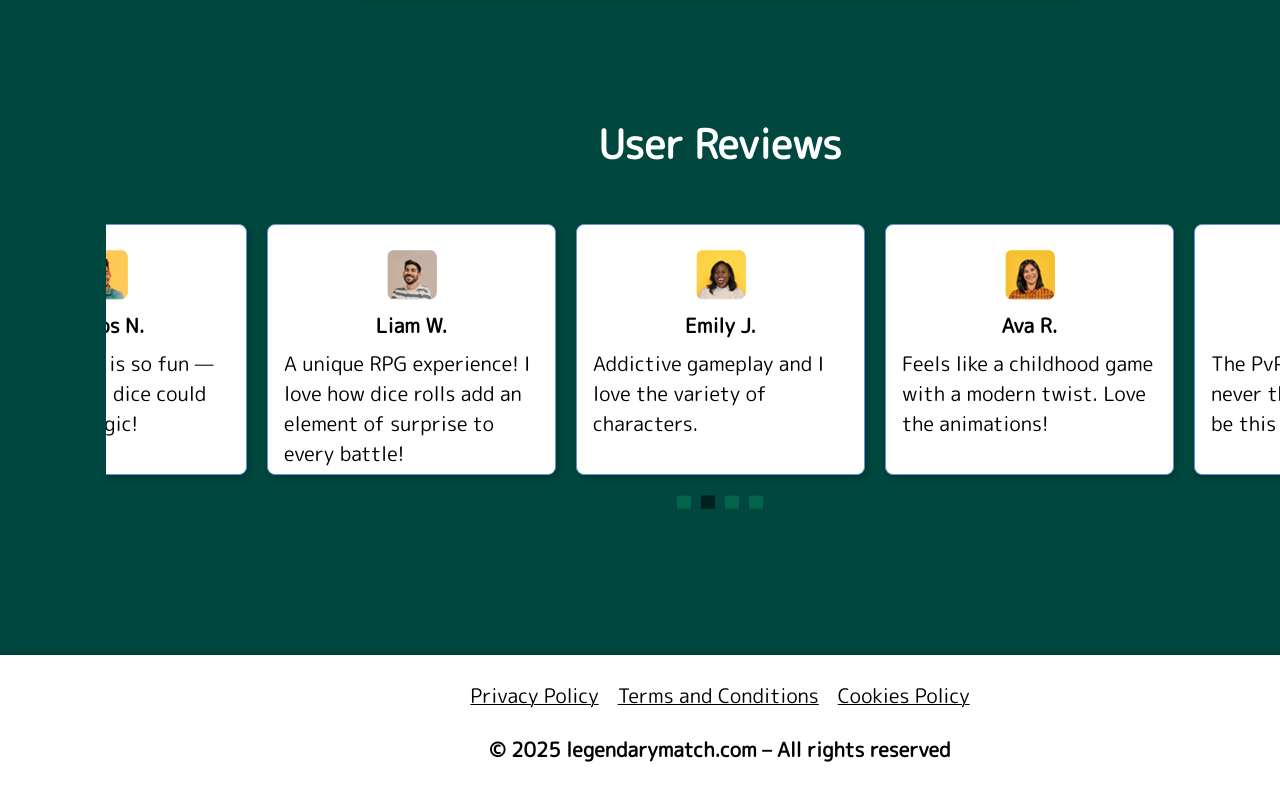
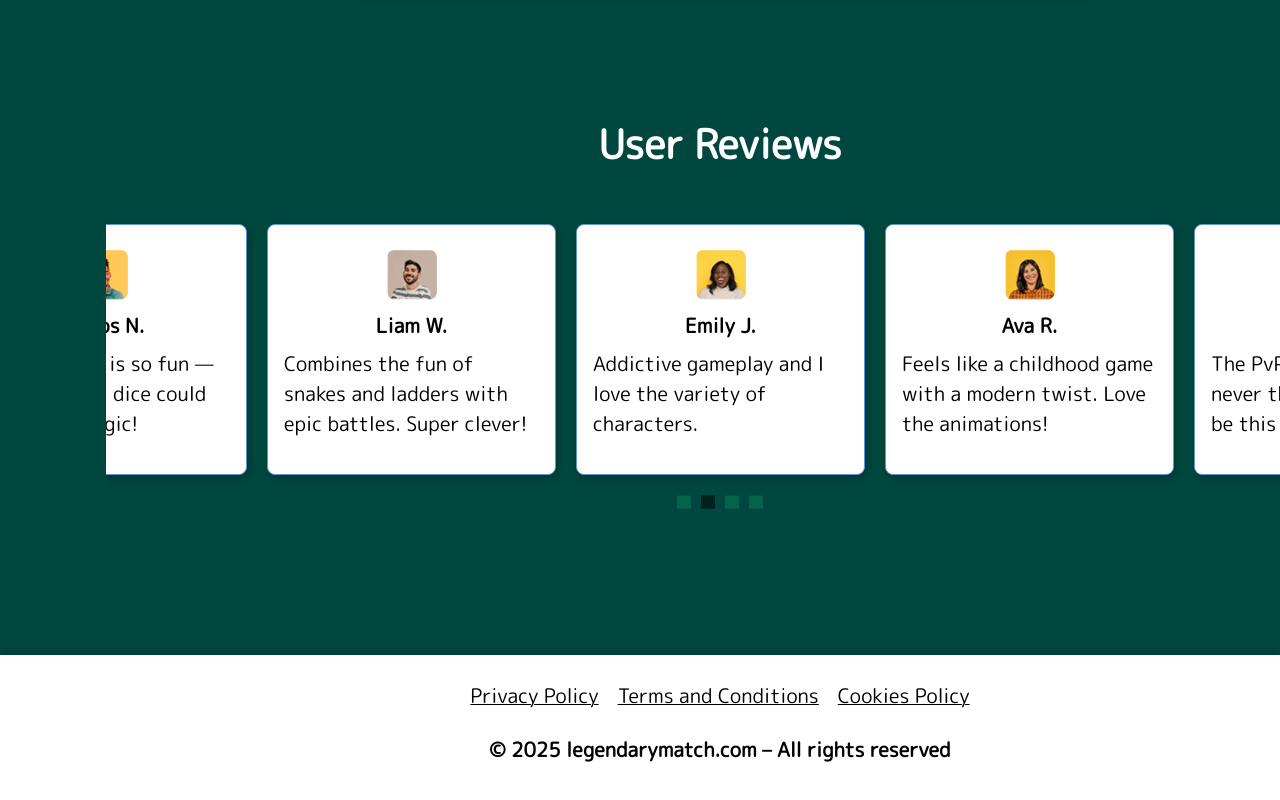
Before and after one commit to olesyamaniuk/Dice-Masters, a plain HTML site: page index.html in a window 1280 px wide. Shown: the part 4113-4913 px from the top of the page. Drawn offline with Linux system fonts and the light colour scheme; files whose address does not match are found by name.

Commit message:
Update index.html

```diff
--- a/index.html
+++ b/index.html
@@ -434,8 +434,8 @@
               />
               <p class="q-d-reviews-text-bold">Liam W.</p>
               <p class="q-d-reviews-text">
-                A unique RPG experience! I love how dice rolls add an element of
-                surprise to every battle!
+                Combines the fun of snakes and ladders with epic battles. Super
+                clever!
               </p>
             </li>
             <li class="q-d-reviews-item">
```
